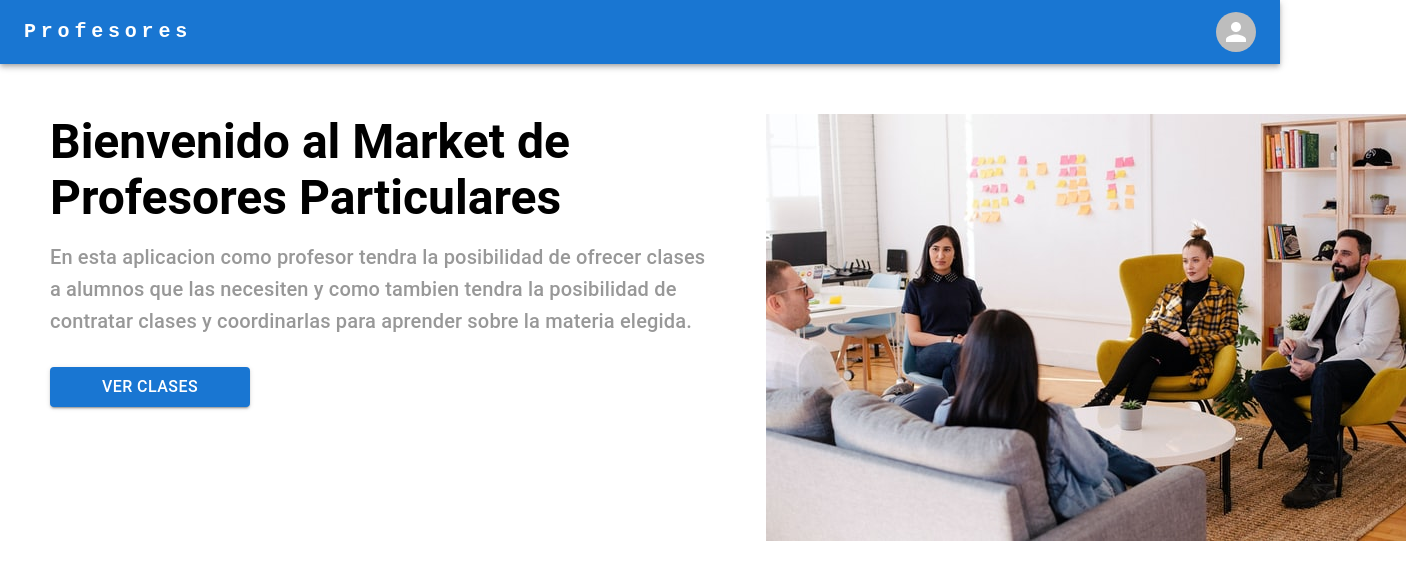
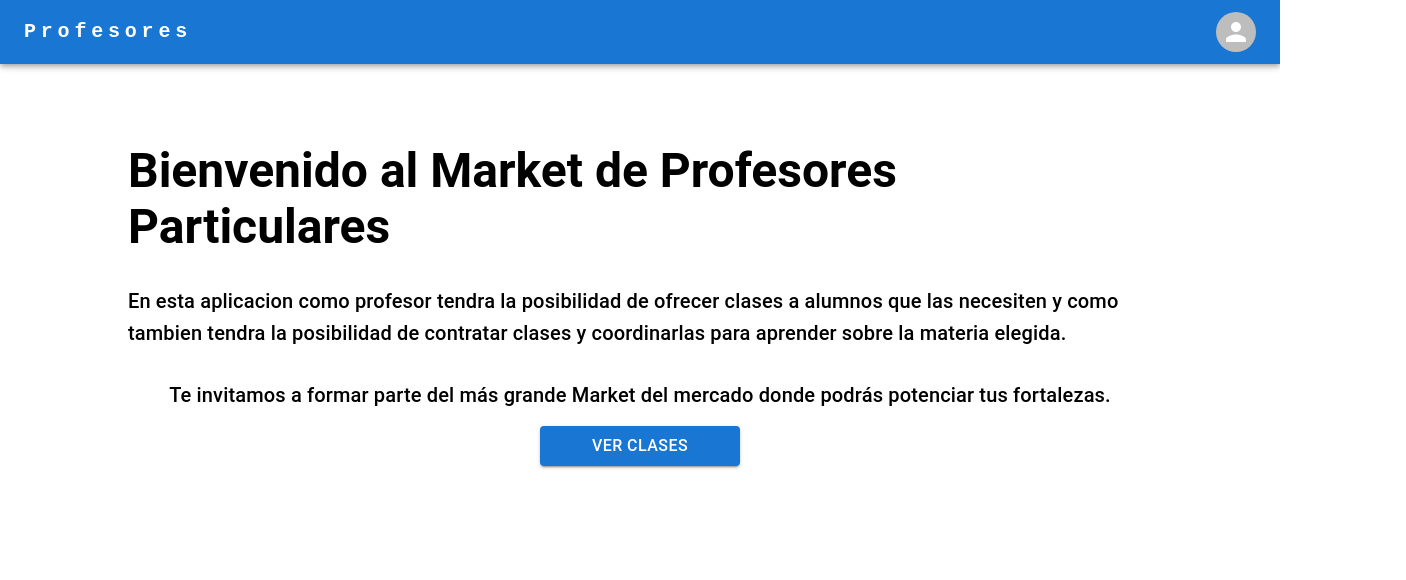
Before and after one commit to MatheoLCaneva/FrontEnd-API-Uade, a React (Create React App) app: page / in a window 1280 px wide. Shown: the top 580 px of the page, 1406 px wide, since content can reach past the window. Built offline with nearby package versions, Linux system fonts and the light colour scheme.

Commit message:
Update Bienvenida and Recovery

```diff
--- a/src/App.js
+++ b/src/App.js
@@ -16,7 +16,7 @@ import Comentario from './Components/Comentario/Comentario';
 import Reservas from './Components/Reservas/Reservas';
 import ReservasProfesor from './Components/Reservas/ReservasProfesor';
 import Bienvenida from './Components/Bienvenida/Bienvenida';
-
+import IngresoContrasena from './Components/IngresoContrasena/IngresoContrasena';
 function App() {
 
   return (
@@ -25,6 +25,7 @@ function App() {
         <NavBar />
         <Routes>
           <Route path='/clase/:_id' element={<ItemDetailContainer />} />
+          <Route path='/nuevacontrasena/:email' element= {<IngresoContrasena/>}/>
           <Route path='/RegistroProfesor' element={<RegistroProfesores />} />
           <Route path='/Perfil' element={<Perfil />} />
           <Route path='/RegistroAlumno' element={<RegistroAlumnos />} />
--- a/src/Components/Bienvenida/Bienvenida.css
+++ b/src/Components/Bienvenida/Bienvenida.css
@@ -0,0 +1,21 @@
+.boxBienvenida {
+    margin: auto;
+    width: 80%;
+    margin-top: 5%;
+}
+
+.gridBienvenida {
+    display: flex;
+    flex-direction: column;
+    align-items: center;
+}
+
+
+.bienvenida-texto {
+    margin: 10px 0;
+}
+
+.bienvenida-texto h3 {
+    margin: 10px 0;
+    align-self: center;
+}
--- a/src/Components/Bienvenida/Bienvenida.jsx
+++ b/src/Components/Bienvenida/Bienvenida.jsx
@@ -1,50 +1,28 @@
-
 import React from 'react';
 import ReactDOM from 'react-dom/client';
 import { Box, Button, Grid, Typography } from "@mui/material";
-import  myteam   from "../../assets/myteam.jpeg"
+import myteam from "../../assets/myteam.jpeg"
 import { Link } from 'react-router-dom';
+import './Bienvenida.css'
 
-const Bienvenida = () =>
-{
-    const heroBox = {
-        width: "100%",
-        display: "flex",
-        minHeight: "600px",
-        aligniItems: "center",
-        justifyContent: "center"
-      };
+const Bienvenida = () => {
 
-      const gridContainer = {
-        display: "flex",
-        alignitems: "center",
-        maxwidth: "1300px",
-        padding: "50px",
-      }
 
-      const title ={
-        paddingBottom: "15px",
-      }
-      const subtitle ={
-        opacity: "0.4",
-        paddingBottom: "30px",
-      }
 
-      const largeImage = {
-        width: "100%"
-      }
-
-    return(
-        <div>
-            <Box sx={heroBox}>
-        <Grid container spacing={6} sx={gridContainer}>
-          <Grid item xs={12} md={7}>
-            <Typography variant="h3" fontWeight={700} sx={title}>
+  return (
+    <div>
+      <Box className='boxBienvenida'>
+        <Grid  >
+          <Grid className='gridBienvenida' sx={{flexDirection: 'column'}}>
+            <Typography className='bienvenida-texto' variant="h3" fontWeight={700} sx={{margin: '15px 0'}} >
               Bienvenido al Market de Profesores Particulares
             </Typography>
-            <Typography variant="h6" sx={subtitle}>
+            <Typography className='bienvenida-texto' variant="h6" sx={{margin: '15px 0'}}>
               En esta aplicacion como profesor tendra la posibilidad de ofrecer clases a alumnos que las necesiten y
               como tambien tendra la posibilidad de contratar clases y coordinarlas para aprender sobre la materia elegida.
+            </Typography>
+            <Typography className='bienvenida-texto' variant="h6" sx={{margin: '15px 0'}}>
+              Te invitamos a formar parte del más grande Market del mercado donde podrás potenciar tus fortalezas.
             </Typography>
             <Button
               variant="contained"
@@ -54,13 +32,11 @@ const Bienvenida = () =>
               Ver clases
             </Button>
           </Grid>
-          <Grid item xs={12} md={5}>
-            <img src={myteam} alt="My Team" sx={largeImage} />
-          </Grid>
+
         </Grid>
       </Box>
-        </div>
+    </div>
 
-    );
+  );
 };
 export default Bienvenida;
--- /dev/null
+++ b/src/Components/IngresoContrasena/IngresoContrasena.jsx
@@ -0,0 +1,77 @@
+import React, { useState } from "react";
+import { Grid, Paper, Avatar, TextField, Button } from "@mui/material";
+import LockOutlinedIcon from '@mui/icons-material/LockOutlined';
+import { useParams } from "react-router-dom";
+import Swal from "sweetalert2";
+import { useNavigate } from "react-router-dom";
+
+const IngresoContrasena = () => {
+    const paperStyle = { padding: 20, width: 300, margin: "50px auto" }
+    const avatarStyle = { backgroundColor: '#1bbd7e' }
+    const btnstyle = { margin: '8px 0' }
+    const TextfieldStyle = { margin: '3px 0' }
+    const [contrasena, setContrasena] = useState("")
+    const [repContrasena, setRepContrasena] = useState("")
+    const { email } = useParams()
+    const nav = useNavigate()
+
+
+    const handleCambioContrasena = async (e) => {
+        e.preventDefault(e)
+        if (contrasena === repContrasena) {
+
+            const obj = {
+                password: contrasena,
+                email: email
+            }
+
+            await fetch('http://localhost:4000/users/password', {
+                method: 'put',
+                headers: { 'Content-Type': 'application/json' },
+                mode: 'cors',
+                body: JSON.stringify(obj)
+            })
+                .then(response => response.json())
+                .then(data => {
+                    if (data.status === 200) {
+                        Swal.fire({
+                            title: 'Contraseña Cambiada',
+                            text: 'Ya puede iniciar sesión',
+                            icon: 'success',
+                        })
+                            .then(
+                                response => {
+                                    if (response.isConfirmed) {
+                                        nav('/Login')
+                                    }
+                                }
+                            )
+                    }
+                })
+        }
+        Swal.fire({
+            title: 'Error',
+            text: 'Las contraseñas no coinciden',
+            icon: 'error',
+        })
+
+    }
+
+    return (
+        <Grid>
+            <Paper style={paperStyle}>
+                <Grid align='center'>
+                    <Avatar style={avatarStyle}><LockOutlinedIcon /></Avatar>
+                    <h2>Recuperar Contraseña</h2>
+                </Grid>
+                <form onSubmit={handleCambioContrasena}>
+                    <TextField label='Nueva Contraseña' placeholder='contraseña' name="password" type='password' style={TextfieldStyle} fullWidth required onChange={(e) => setContrasena(e.target.value)} />
+                    <TextField label='Repetir Contraseña' placeholder='contraseña' name="password" type='password' style={TextfieldStyle} fullWidth required onChange={(e) => setRepContrasena(e.target.value)} />
+                    <Button type='submit' color='primary' variant="contained" style={btnstyle} fullWidth>Enviar</Button>
+                </form>
+            </Paper>
+        </Grid>
+    )
+}
+
+export default IngresoContrasena
--- a/src/Components/RecuperoContraseña/RecuperoContraseña.jsx
+++ b/src/Components/RecuperoContraseña/RecuperoContraseña.jsx
@@ -1,21 +1,59 @@
-import React  from "react";
-import { Grid,Paper, Avatar, TextField, Button } from "@mui/material";
+import React from "react";
+import { Grid, Paper, Avatar, TextField, Button } from "@mui/material";
 import LockOutlinedIcon from '@mui/icons-material/LockOutlined';
+import Swal from "sweetalert2";
+import { useNavigate } from "react-router-dom";
+const RecuperoContraseña = () => {
+    const paperStyle = { padding: 20, width: 300, margin: "50px auto" }
+    const avatarStyle = { backgroundColor: '#1bbd7e' }
+    const btnstyle = { margin: '8px 0' }
+    const TextfieldStyle = { margin: '3px 0' }
+    const nav = useNavigate()
 
-const RecuperoContraseña= ()=> {
-    const paperStyle={padding :20,height:'30vh',width:300, margin:"0 auto"}
-    const avatarStyle={backgroundColor:'#1bbd7e'}
-    const btnstyle={margin:'8px 0'}
-    const TextfieldStyle= {margin:'3px 0'}
-    return(
+    const handleRecovery = (e) => {
+        e.preventDefault(e)
+        const obj = {
+            tipo: 4,
+            asunto: "Recupero de Contraseña",
+            email: e.target[0].value,
+            mensaje: `Estimado/a, para recuperar su contraseña por favor ingrese al siguiente link: `
+        }
+
+        fetch('http://localhost:4000/users/sendMail/', {
+            method: 'POST',
+            headers: { 'Content-Type': 'application/json' },
+            body: JSON.stringify({ obj })
+        })
+            .then(response => response.json())
+            .then(data => {
+                if (data.status === 200) {
+                    Swal.fire({
+                        title: 'Correo enviado',
+                        text: 'Revise su bandeja para reestablecer su contraseña',
+                        icon: 'success',
+                    })
+                        .then(
+                            response => {
+                                if (response.isConfirmed) {
+                                    nav('/Login')
+                                }
+                            }
+                        )
+                }
+            })
+    }
+
+    return (
         <Grid>
-            <Paper  style={paperStyle}>
+            <Paper style={paperStyle}>
                 <Grid align='center'>
-                     <Avatar style={avatarStyle}><LockOutlinedIcon/></Avatar>
+                    <Avatar style={avatarStyle}><LockOutlinedIcon /></Avatar>
                     <h2>Recuperar Contraseña</h2>
                 </Grid>
-                <TextField label='Email' placeholder='email' style={TextfieldStyle} fullWidth required/>
-                <Button type='submit' color='primary' variant="contained" style={btnstyle} fullWidth>Enviar</Button>
+                <form onSubmit={handleRecovery}>
+                    <TextField label='Email' placeholder='email' style={TextfieldStyle} fullWidth required />
+                    <Button type='submit' color='primary' variant="contained" style={btnstyle} fullWidth>Enviar</Button>
+                </form>
             </Paper>
         </Grid>
     )
--- a/src/Components/Reservas/Reservas.jsx
+++ b/src/Components/Reservas/Reservas.jsx
@@ -124,23 +124,6 @@ const Reservas = () => {
                 headers: { 'Content-Type': 'application/json' },
                 body: JSON.stringify(claseValoracion)
             }).then(res => res.json())
-        } catch (err) {
-            alert(err)
-        }
-        finally {
-            const obj = {
-                email: user.email,
-                asunto: 'Calificacion Enviada',
-                name: user.name,
-                apellido: user.apellido,
-                mensaje: 'Gracias por su valoración, la misma ha sido registrada y ayudará a otros alumnos a buscar a su profesor ideal'
-            }
-            fetch('http://localhost:4000/comments/sendMail/',
-                {
-                    method: 'POST',
-                    headers: { 'Content-Type': 'application/json' },
-                    body: JSON.stringify({ obj })
-                }).then(response => response.json())
                 .then(data => {
                     if (data.status === 200) {
                         Swal.fire({
@@ -155,8 +138,9 @@ const Reservas = () => {
                             })
                     }
                 })
+        } catch (err) {
+            alert(err)
         }
-
     }
 
 
```
